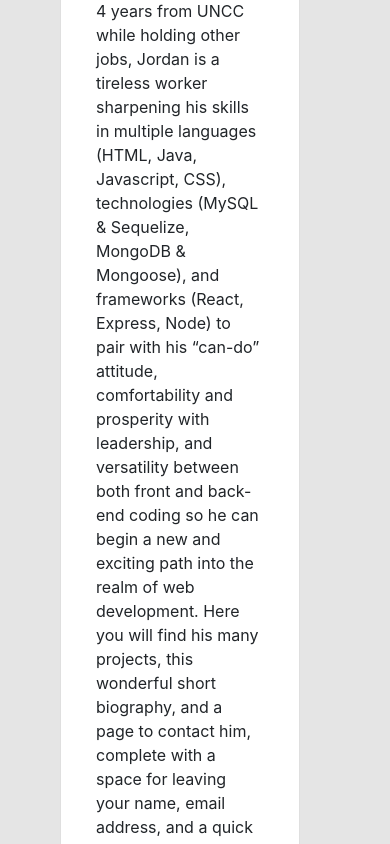
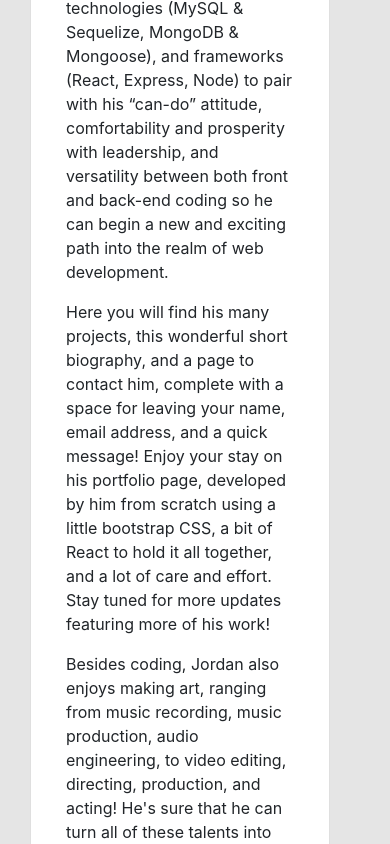
Before and after one commit to JordanT111596/JordanT111596.github.io, a React (Create React App) app: page / in a window 390 px wide. Shown: the part 900-1744 px from the top of the page. Built offline with nearby package versions, Linux system fonts and the light colour scheme.

Commit message:
Changes in the grid of each page

```diff
--- a/src/pages/About.js
+++ b/src/pages/About.js
@@ -5,10 +5,10 @@
         // Grid Container
         <div className="container w-100 full-page pb-5">
             <div className="row w-100">
-                <div className="col-2">
+                <div className="col-1">
                     {/* Empty Space */}
                 </div>
-                <div className="col-8 mt-5 card">
+                <div className="col-10 mt-5 card">
                     <div className="card-body">
                         {/* "About Me" titled */}
                         <h1 className="text-primary">
@@ -24,17 +24,19 @@
                             Jordan is a tireless worker sharpening his skills in multiple languages (HTML, Java, Javascript, CSS), technologies (MySQL & Sequelize, MongoDB & Mongoose),
                             and frameworks (React, Express, Node) to pair with his “can-do” attitude, comfortability and prosperity with leadership,
                             and versatility between both front and back-end coding so he can begin a new and exciting path into the realm of web development.
+                        </p>
+                        <p>
                             Here you will find his many projects, this wonderful short biography, and a page to contact him, complete with a space
                             for leaving your name, email address, and a quick message! Enjoy your stay on his portfolio
                             page, developed by him from scratch using a little bootstrap CSS, a bit of React to hold it all together,
                             and a lot of care and effort. Stay tuned for more updates featuring more of his work!
-                    </p>
+                        </p>
                         <p>
                             Besides coding, Jordan also enjoys making art, ranging from music recording, music production,
                             audio engineering, to video editing, directing, production, and acting! He's sure that he can
                             turn all of these talents into creating a wonderful package for any client who would love to
                             work with someone who can help create an artistic vision from the ground up.
-                    </p>
+                        </p>
                         <p>
                             Check out his <a href="pdf/resume-8.0.pdf" target="_blank">resume!</a>
                         </p>
@@ -49,7 +51,7 @@
                         </p>
                     </div>
                 </div>
-                <div className="col-2">
+                <div className="col-1">
                     {/* Blank Space */}
                 </div>
             </div>
--- a/src/pages/Contact.js
+++ b/src/pages/Contact.js
@@ -25,10 +25,10 @@
         // Grid Container
         <div className="container w-auto full-page pb-5">
             <div className="row w-auto">
-                <div className="col-md-1">
+                <div className="col-1">
                     {/* Empty Space */}
                 </div>
-                <div className="col-md-8 mt-5 card">
+                <div className="col-10 mt-5 card">
                     <div className="card-body">
                         {/* "Contact" titled */}
                         <h1 className="text-primary">
@@ -63,7 +63,7 @@
                         </form>
                     </div>
                 </div>
-                <div className="col-md-3">
+                <div className="col-1">
                     {/* Blank Space */}
                 </div>
             </div>
--- a/src/pages/Portfolio.js
+++ b/src/pages/Portfolio.js
@@ -11,10 +11,10 @@
         // Grid Container
         <div className="container w-auto full-page pb-5">
             <div className="row w-auto">
-                <div className="col-md-1">
+                <div className="col-1">
                     {/* Empty Space */}
                 </div>
-                <div className="col-md-9 mt-5 card">
+                <div className="col-10 mt-5 card">
                     <div className="card-body">
                         {/* "Portfolio" titled */}
                         <h1 className="text-primary">
@@ -104,7 +104,7 @@
                             tech="Local Storage, HTML, CSS, Javascript" />
                     </div>
                 </div>
-                <div className="col-md-2">
+                <div className="col-1">
                     {/* Blank Space */}
                 </div>
             </div>
```
